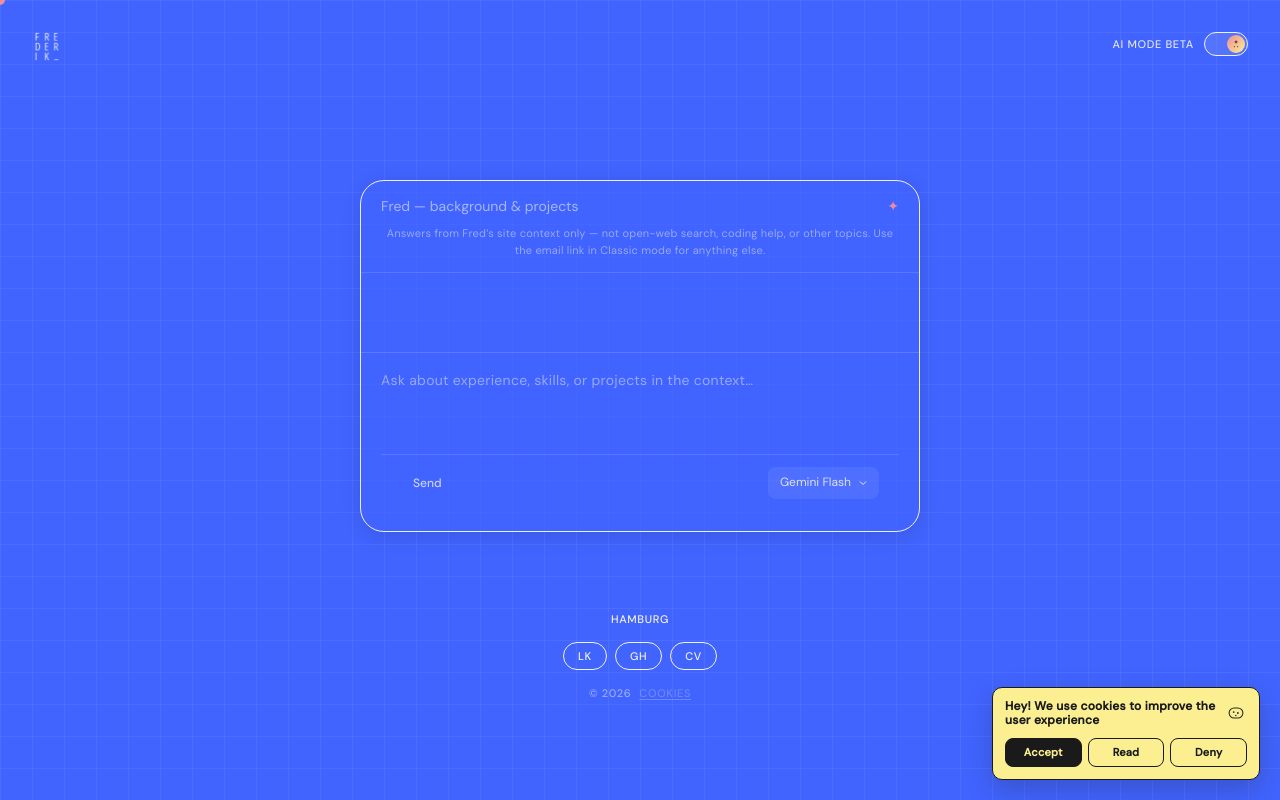
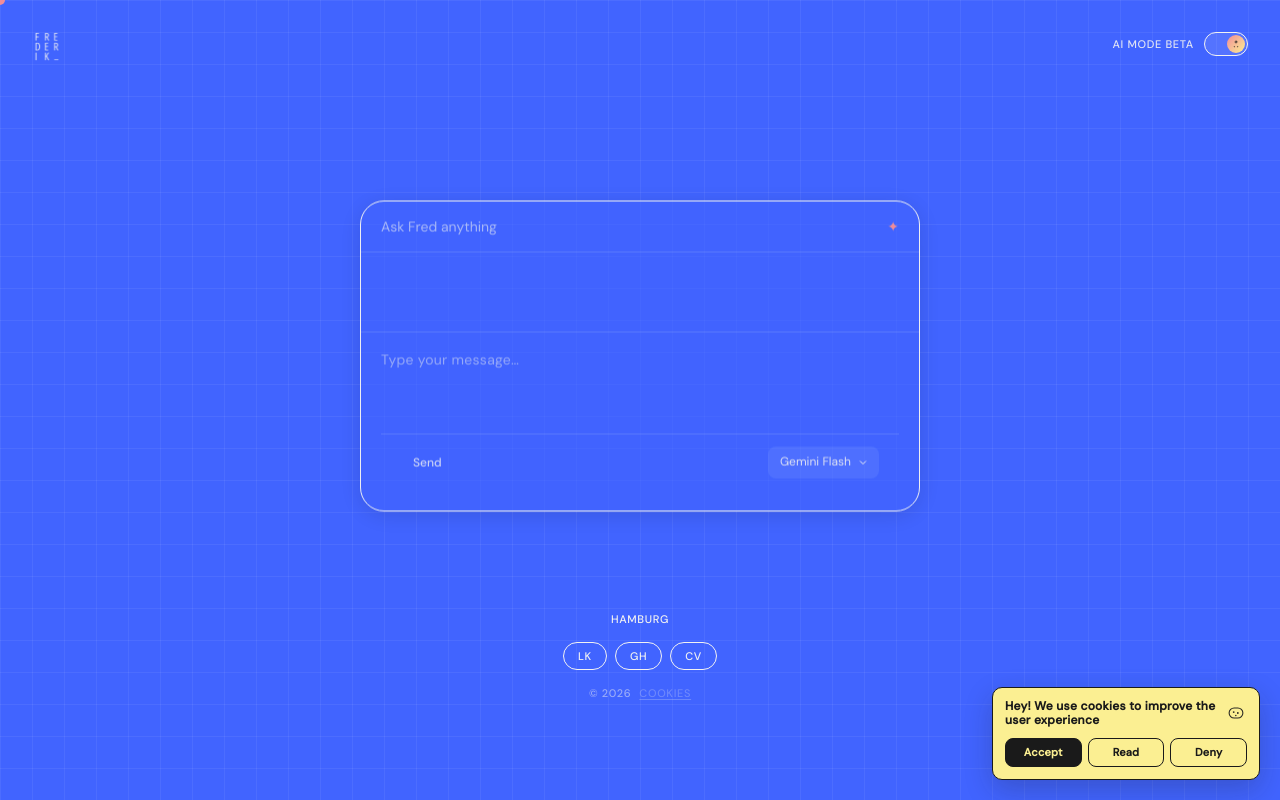
Before and after one commit to FrederikNiesner/FrederikNiesner.github.io, a website: page index.html in a window 1280 px wide. Both pictures are taken after a click on the switch "AI Mode Beta". Drawn offline with nearby package versions, Linux system fonts and the light colour scheme.

Commit message:
fred-ai: simple header, worker scope prefix, stricter refusals
- UI: 'Ask Fred anything' header; styles v=29
- Worker: prepend SYSTEM_SCOPE_PREFIX (no weather/real-time); temp 0.25
- KV example + eval: weather refusal case, match prefix in evals, OKR keyword

Made-with: Cursor

```diff
--- a/index.html
+++ b/index.html
@@ -13,7 +13,7 @@
 		<link rel="preconnect" href="https://fonts.googleapis.com">
 		<link rel="preconnect" href="https://fonts.gstatic.com" crossorigin>
 		<link href="https://fonts.googleapis.com/css2?family=DM+Sans:wght@400;500&family=Playfair+Display:wght@400;700&display=swap" rel="stylesheet">
-		<link rel="stylesheet" href="styles.css?v=28" type="text/css" media="all" />
+		<link rel="stylesheet" href="styles.css?v=29" type="text/css" media="all" />
 	</head>
 	<body data-mode="classic">
 		<script>
@@ -52,15 +52,12 @@
 				<div class="ai-content" aria-hidden="true">
 					<div class="ai-prompt-window">
 						<div class="ai-prompt-header">
-							<div class="ai-prompt-header-inner">
-								<span class="ai-prompt-placeholder">Fred — background &amp; projects</span>
-								<span class="ai-prompt-brand" aria-hidden="true">✦</span>
-							</div>
-							<p class="ai-scope-hint">Answers from Fred’s site context only — not open-web search, coding help, or other topics. Use the email link in Classic mode for anything else.</p>
+							<span class="ai-prompt-placeholder">Ask Fred anything</span>
+							<span class="ai-prompt-brand" aria-hidden="true">✦</span>
 						</div>
 						<div id="ai-conversation" class="ai-conversation"></div>
 						<form id="ai-form" class="ai-prompt-body">
-							<textarea id="ai-input" class="ai-prompt-input" name="question" placeholder="Ask about experience, skills, or projects in the context…" rows="3" maxlength="12000" autocomplete="off"></textarea>
+							<textarea id="ai-input" class="ai-prompt-input" name="question" placeholder="Type your message…" rows="3" maxlength="12000" autocomplete="off"></textarea>
 							<div class="ai-prompt-footer">
 								<button type="button" id="ai-submit" class="ai-prompt-btn ai-prompt-send" aria-label="Send question">Send</button>
 								<label class="ai-prompt-model-wrap">
--- a/styles.css
+++ b/styles.css
@@ -522,28 +522,10 @@ body.mode-transition-in[data-mode="ai"] .ai-content {
 
 .ai-prompt-header {
   display: flex;
-  flex-direction: column;
-  align-items: stretch;
-  padding: 16px 20px 14px;
-  border-bottom: 1px solid rgba(242, 242, 242, 0.15);
-  gap: 0;
-}
-
-.ai-prompt-header-inner {
-  display: flex;
   align-items: center;
   justify-content: space-between;
-  width: 100%;
-}
-
-.ai-scope-hint {
-  margin: 10px 0 0;
-  padding: 0;
-  font-size: 11px;
-  line-height: 1.5;
-  letter-spacing: 0.02em;
-  color: rgba(242, 242, 242, 0.5);
-  font-weight: 400;
+  padding: 16px 20px;
+  border-bottom: 1px solid rgba(242, 242, 242, 0.15);
 }
 
 .ai-prompt-placeholder {
```
Also changed, not shown: eval/run-evals.js (+21 -2 lines), fred-context.example.md (+2 -2 lines), worker/index.js (+16 -2 lines), worker/README.md.
